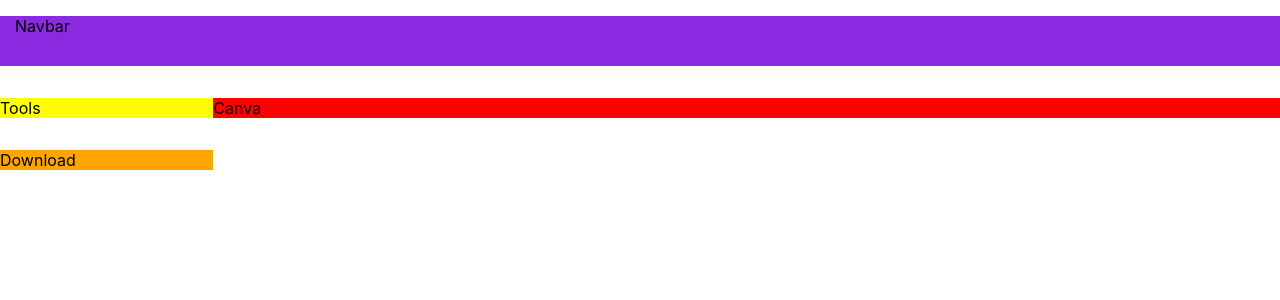
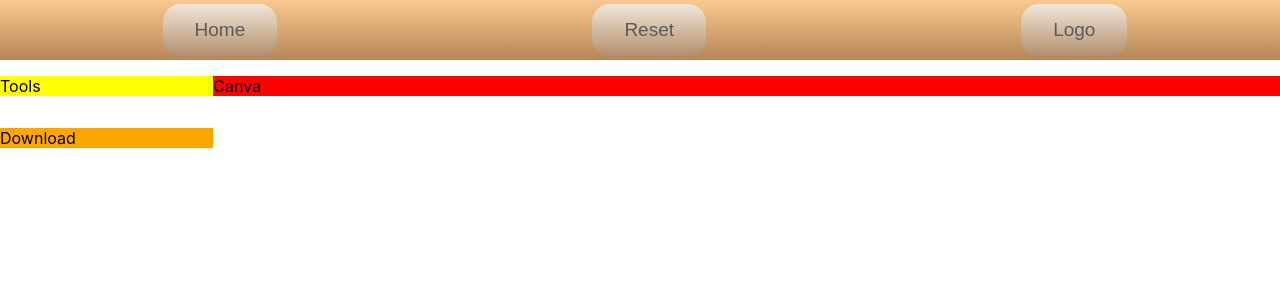
Before and after one commit to kodiri/card-creator, a React (Create React App) app: page / in a window 1280 px wide. Shown: the top 300 px of the page. Built offline with nearby package versions, Linux system fonts and the light colour scheme.

Commit message:
style of homepage and navigation bar

```diff
--- a/src/App.css
+++ b/src/App.css
@@ -1,3 +1,6 @@
+div {
+  border-style: none;
+}
 .container {
   display: grid;
   grid-template-columns: 1fr 5fr;
--- a/src/App.js
+++ b/src/App.js
@@ -1,5 +1,4 @@
 import React from 'react';
-import logo from './logo.svg';
 import './App.css';
 import Canva from './Canva/Canva.js';
 import Navbar from './Navbar/Navbar.js';
--- a/src/Navbar/Navbar.css
+++ b/src/Navbar/Navbar.css
@@ -1,6 +1,22 @@
 .navbar {
+    display: flex;
     width: 100%;
     height: 50px;
-    padding: 0 15px;
-    background-color: blueviolet;
+    border: 100px;
+    border-style: none;
+    padding: 5px;
+    background-image: linear-gradient(rgb(250, 201, 145), rgba(139, 91, 43, 0.938)150%);
+    justify-content: space-around;
+    align-items: center;
+
+
 }
+
+.button {
+    padding: 15px 32px;
+    color: rgb(90, 90, 90);
+    font-size: 19px;
+    border-style: none;
+    border-radius: 18px;
+    background-image: linear-gradient(rgba(250, 201, 145, 0.233), rgba(139, 91, 43, 0.938)150%);
+}
--- a/src/Navbar/Navbar.js
+++ b/src/Navbar/Navbar.js
@@ -4,8 +4,10 @@ import './Navbar.css';
 
 export default class Navbar extends Component {
     render() {
-      return <div>
-          <p className='navbar'>Navbar</p>
+      return <div className='navbar'>
+        <div><button className='button' onClick=''>Home</button></div>
+        <div><button className='button' onClick=''>Reset</button></div>
+        <div><button className='button' onClick=''>Logo</button></div>
       </div>
     }
 }
```
